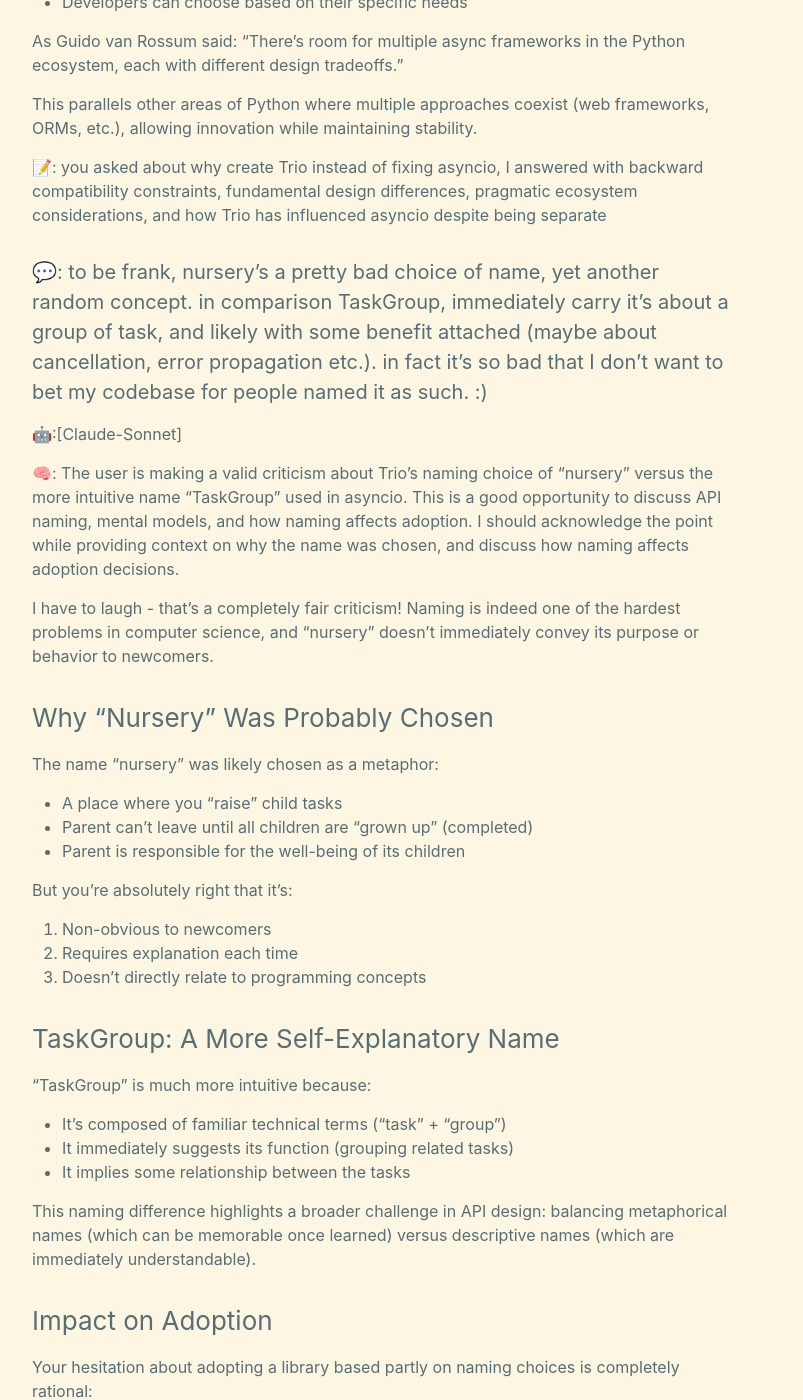
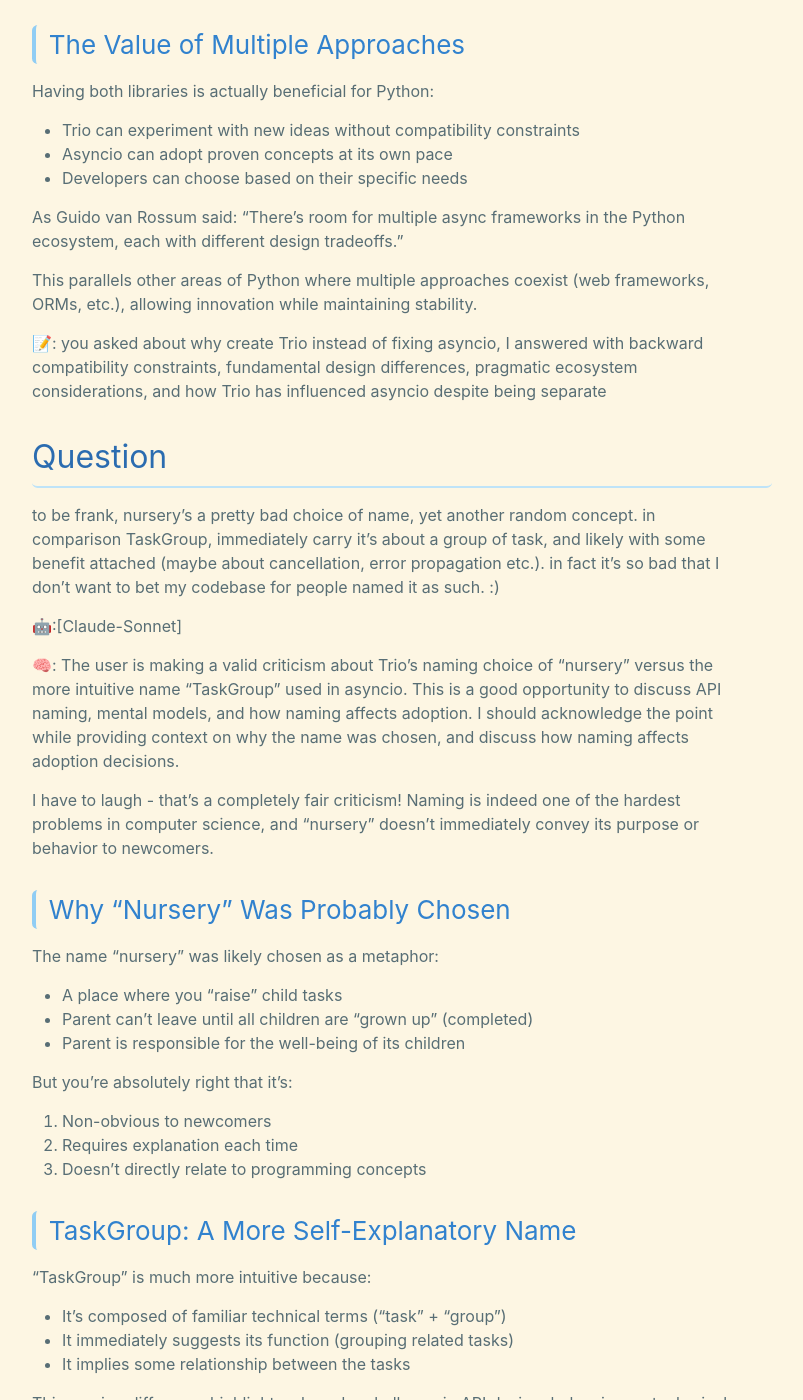
Before and after one commit to xianxu/xianxu.github.io, a Jekyll site: the page built from _posts/2025-05-12-conversation_around_concurrent_programming_models.markdown, in a window 1280 px wide and 1400 px high, scrolled down 11788 px. Shown: the whole window, without its empty margins (238-1041 px from the left). Built offline with Jekyll 4.4.1, drawn with Linux system fonts in a browser that asks for light colours; comment, search, counter and statistics services are not loaded; some of the changed text lies outside the part shown.

Commit message:
Sync latest _posts from remote land

```diff
--- a/_posts/2025-05-12-conversation_around_concurrent_programming_models.markdown
+++ b/_posts/2025-05-12-conversation_around_concurrent_programming_models.markdown
@@ -2,13 +2,24 @@
 layout: post
 title:  "Conversation around concurrent programming models"
 date:   2025-05-12
-tags: tech
+tags: tech, programming
 comments: true
 ---
 
+<style>
+h1 { color: #1a365d; border-bottom: 3px solid #4299e1; padding-bottom: 0.3rem; }
+h2 { color: #2b6cb0; border-bottom: 2px solid #bee3f8; padding-bottom: 0.3rem; }
+h3 { color: #3182ce; border-left: 4px solid #90cdf4; padding-left: 0.8rem; }
+</style>
+
+This transcript is generated by [parley.nvim](https://github.com/xianxu/parley.nvim).
+
+
 The following’s a transcript to understand Python asyncio, trio and relationship to monadic functional program paradigm, generated using Parley. I came to realize the `async/await`, or the async callback async programming models has really failed. `async/await` started as attempt to simplify programming in a concurrent world (call back hell); they made oversimplification to make happy case very easy to write, error handling and cancellation semantics harder to express. That leaves monadic approach, and actor model as the better alternatives.
 
-#### 💬: for python asyncio, how to execute two things in parallel, when both ready, combine result, for example, if I await a and await b, seems a and b would be triggered sequentially?
+## Question
+
+ for python asyncio, how to execute two things in parallel, when both ready, combine result, for example, if I await a and await b, seems a and b would be triggered sequentially?
 
 🤖:[Claude-Sonnet]
 
@@ -117,7 +128,9 @@
 📝: you asked about running async tasks in parallel with asyncio, I answered with asyncio.gather(), asyncio.create_task(), and asyncio.wait() methods to run coroutines concurrently instead of sequentially, with code examples showing how to combine results.
 
 
-#### 💬: so "async" something is almost like "future" of something. await something is is a bit nicer syntax, than say some_future.flatmap { value => next_step } ?
+## Question
+
+ so "async" something is almost like "future" of something. await something is is a bit nicer syntax, than say some_future.flatmap { value => next_step } ?
 
 🤖:[Claude-Sonnet]
 
@@ -193,7 +206,9 @@
 📝: you asked about comparing Python's async/await with futures and flatMap in functional programming, I answered with explanation of conceptual similarities (async functions returning coroutine objects similar to futures), syntax advantages of await over callback chains/flatMap (readability, error handling, variable scoping), and how Python's approach transforms code into state machines behind the scenes
 
 
-#### 💬: can you explain the new python trio async library, what problem it tries to solve over asyncio?
+## Question
+
+ can you explain the new python trio async library, what problem it tries to solve over asyncio?
 
 🤖:[Claude-Sonnet]
 
@@ -345,7 +360,9 @@
 📝: you asked about Trio async library compared to asyncio, I answered with Trio's key innovations (structured concurrency with nurseries, better cancellation, timeouts, error handling), provided code comparisons between the two libraries, and explained when each might be preferred
 
 
-#### 💬: why not incrementally fix asyncio. I guess it's hard to change API behavior anyway. on the other hand, many things you mentioned seems just implementation details, and I assume certain implementation choice was influenced by being pragmatic (e.g. interop with existing sync systems)?
+## Question
+
+ why not incrementally fix asyncio. I guess it's hard to change API behavior anyway. on the other hand, many things you mentioned seems just implementation details, and I assume certain implementation choice was influenced by being pragmatic (e.g. interop with existing sync systems)?
 
 🤖:[Claude-Sonnet]
 
@@ -432,7 +449,9 @@
 📝: you asked about why create Trio instead of fixing asyncio, I answered with backward compatibility constraints, fundamental design differences, pragmatic ecosystem considerations, and how Trio has influenced asyncio despite being separate
 
 
-#### 💬: to be frank, nursery's a pretty bad choice of name, yet another random concept. in comparison TaskGroup, immediately carry it's about a group of task, and likely with some benefit attached (maybe about cancellation, error propagation etc.). in fact it's so bad that I don't want to bet my codebase for people named it as such. :)
+## Question
+
+ to be frank, nursery's a pretty bad choice of name, yet another random concept. in comparison TaskGroup, immediately carry it's about a group of task, and likely with some benefit attached (maybe about cancellation, error propagation etc.). in fact it's so bad that I don't want to bet my codebase for people named it as such. :)
 
 🤖:[Claude-Sonnet]
 
@@ -501,7 +520,9 @@
 📝: you asked about why "nursery" is a poor name choice compared to TaskGroup, I answered that it's a valid criticism as nursery is metaphorical and non-obvious while TaskGroup is descriptive and intuitive, affecting adoption and maintainability
 
 
-#### 💬: I guess one issue with await style syntax, is the "tree structure" of async task dependencies became less clear, or scope etc. In the nested monadic world, you have that benefit.
+## Question
+
+ I guess one issue with await style syntax, is the "tree structure" of async task dependencies became less clear, or scope etc. In the nested monadic world, you have that benefit.
 
 Remember the answer structure:
 
@@ -618,7 +639,9 @@
 
 📝: you asked about how async/await obscures task dependency structure compared to monadic approaches, I answered with examples showing how monadic chains make dependencies explicit while async/await hides them, and how structured concurrency patterns help restore visibility of task relationships
 
-#### 💬: lol, you started with trying to hide inherent complexity of concurrency (it's a tree), failed (as you lost the tree, so cancellation/error handling become flaky), then you add back all the tree structure using yet more syntax? can't we just do monads from get go?
+## Question
+
+ lol, you started with trying to hide inherent complexity of concurrency (it's a tree), failed (as you lost the tree, so cancellation/error handling become flaky), then you add back all the tree structure using yet more syntax? can't we just do monads from get go?
 
 🤖:[Claude-Sonnet]
 
@@ -685,4 +708,4 @@
 📝: you asked if we should have just used monads from the beginning rather than hiding concurrency's tree structure with async/await and then adding it back, I answered that this cycle reveals we can't escape the fundamental tree-like nature of concurrency and hiding it created the very problems we're now solving with structured concurrency
 
 
-#### 💬:
+## Question
--- a/_posts/2026-03-19-the-rise-of-personal-software.markdown
+++ b/_posts/2026-03-19-the-rise-of-personal-software.markdown
@@ -6,10 +6,6 @@
 comments: true
 ---
 
-The recent surge in the quality of agentic coding opens up the endless possibility that more people will be coding and creating software to their hearts content. For example, I'm a command line and vim user. For years, I learn about new plugins, and figure out how do they improve my workflow. More recently though, I started creating an nvim plugin directly to suit my workflow, resulting in [parley.nvim](https://github.com/xianxu/parley.nvim). At the beginning, my tinkering is limited, and a bit timid, as I didn't know the capability of agentic coding, and I didn't know much of lua, or nvim. But as time progresses that I got better at agentic workflow, and the capability of coding agents also improved by leap and bounds, now I find myself almost freely guiding the plugin to whatever direction I want. The latest example is that when I wanted mouse to work with type-a-head search interface and the all powerful telescope doesn't support mouse well, I end up just getting the agent to write from scratch [a floating pop-up](https://github.com/xianxu/parley.nvim/blob/main/lua/parley/float_picker.lua) that supports mouse, and the search behavior exactly I like! And it seems software development is rapidly merging with product management. The winner's going to be whoever can visualize the product and subtle user interactions, and able to guide coding agents just enough to create it.
-
-I suspect this is going to be the direction of software, a lot of personalize software, created just for a small number of users. That is, if human still use computer, manually, i.e. the knowledge workers still exist. What are the implications in such a world?
+The recent surge in the quality of agentic coding opens up the endless possibility that more people will be coding and creating software to their hearts content. For example, I'm a command line and vim user. For years, I learn about new plugins, and figure out how do they improve my workflow. More recently though, I started creating nvim plugin directly to suit my workflow, resulting in [parley.nvim](https://github.com/xianxu/parley.nvim). I suspect this is going to be the direction of software, a lot of personalize software, created just for a small number of users. That is, if human still use computer, manually.
 
 In that a world, it seems software systems need to be more programmable. We need not only great user interfaces geared towards end users, but also great programmability for coding agents to create customized workflows and user interfaces. The venerable vim/emacs are good examples of this. Extending this line of thoughts, it means for SaaS products, they need programming environments such that users can configure their own workflows. Few of them today do this today, wonder if this is going to be a trend in the future.
-
-It seems we still need strong foundational software, like neovim, Emacs, or Google Sheets, to provide that programmable canvas. It's unclear there are space for commercial software in such space. It just feels such software fitting the open source model better.
```
